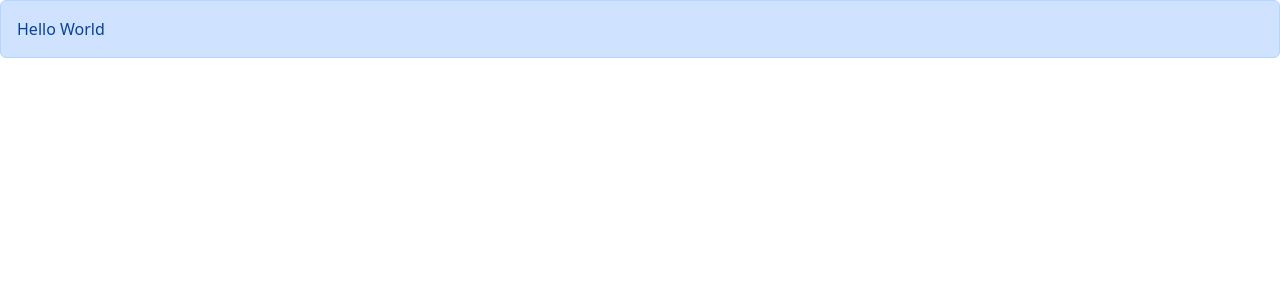
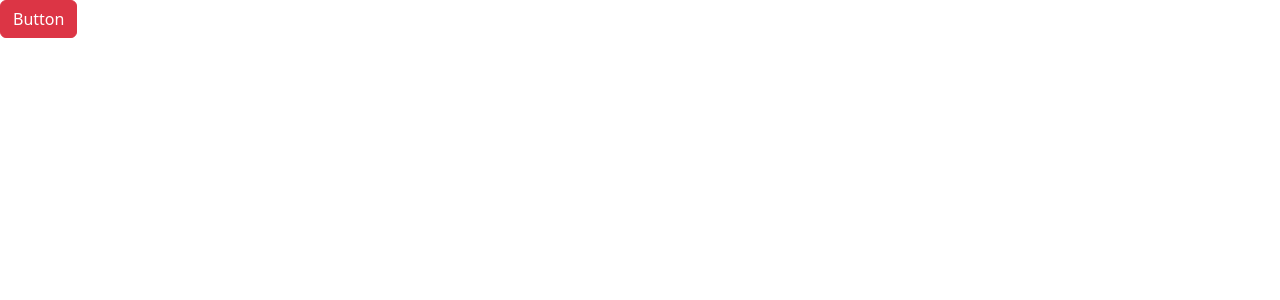
Before and after one commit to TongguangZhang/learn-to-code, a React (Vite) app in the folder react-app/: page / in a window 1280 px wide. Shown: the top 300 px of the page. Built offline with nearby package versions, Linux system fonts and the light colour scheme.

Commit message:
react button

```diff
--- a/react-app/src/App.tsx
+++ b/react-app/src/App.tsx
@@ -1,14 +1,20 @@
 // import ListGroup from "./components/ListGroup";
+import { useState } from "react";
 import Alert from "./components/Alert";
+import Button from "./components/Button";
 
 function App() {
     // let items = ["New York", "San Francisco", "Tokyo", "London", "Paris"]; // Hook
     // const handleSelectItem = (item: string) => console.log(item);
+    const [buttonState, setAlertState] = useState(false);
 
     return (
         <div>
             {/* <ListGroup items={items} heading={"Cities"} onSelectItem={handleSelectItem}></ListGroup> */}
-            <Alert>Hello World</Alert>
+            {buttonState && <Alert onClick={() => setAlertState(false)}>Alert</Alert>}
+            <Button color="danger" onClick={() => setAlertState(true)}>
+                Button
+            </Button>
         </div>
     );
 }
--- a/react-app/src/components/Alert.tsx
+++ b/react-app/src/components/Alert.tsx
@@ -1,11 +1,22 @@
-import { ReactNode } from "react";
+import { ReactNode, useState } from "react";
 
 interface Props {
     children: ReactNode;
+    onClick: () => void;
 }
 
-const Alert = ({ children }: Props) => {
-    return <div className="alert alert-primary">{children}</div>;
+const Alert = ({ children, onClick }: Props) => {
+    return (
+        <div className="alert alert-warning alert-dismissible">
+            {children}
+            <button
+                type="button"
+                className="btn-close"
+                data-bs-dismiss="alert"
+                onClick={onClick}
+            ></button>
+        </div>
+    );
 };
 
 export default Alert;
--- /dev/null
+++ b/react-app/src/components/Button.tsx
@@ -0,0 +1,17 @@
+import { ReactNode } from "react";
+
+interface Props {
+    children: ReactNode;
+    color?: "primary" | "secondary" | "success" | "danger" | "warning" | "info" | "light" | "dark";
+    onClick: () => void;
+}
+
+function Button({ children, onClick, color = "primary" }: Props) {
+    return (
+        <button className={"btn btn-" + color} onClick={onClick}>
+            {children}
+        </button>
+    );
+}
+
+export default Button;
```
